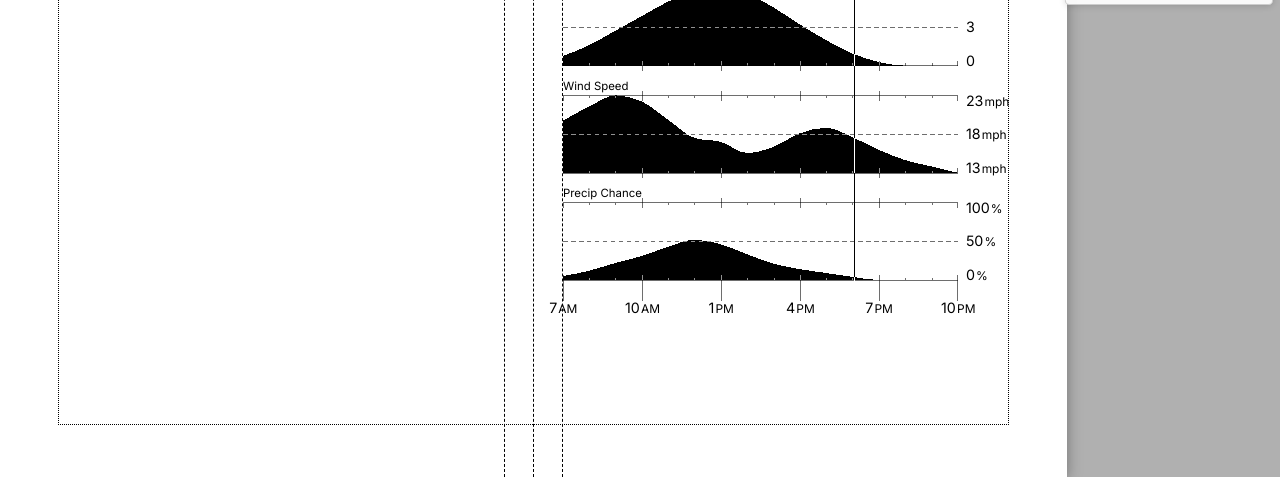
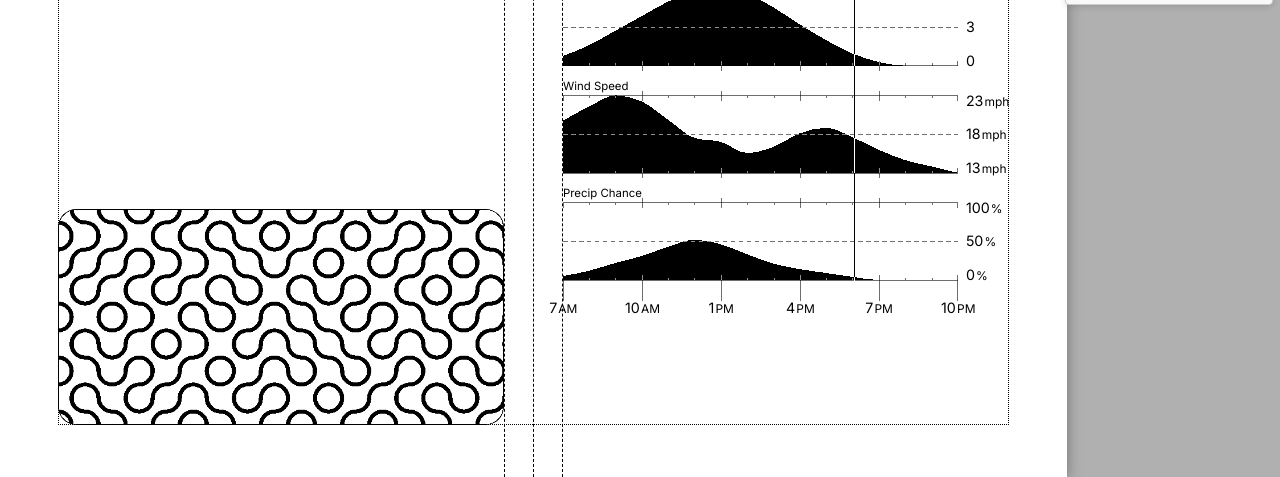
Before and after one commit to owenoclee/trmnl-dash, a plain HTML site: page dashboard.html in a window 1280 px wide. Shown: the part 323-800 px from the top of the page. Drawn offline with nearby package versions, Linux system fonts and the light colour scheme.

Commit message:
feat: draw a 1-bit Truchet pattern when no photo is available
When the server has no photo to serve (debug mode, empty photos dir,
failed image load, or opening dashboard.html from disk) the slot would
sit empty. Fill it with a generative Truchet arc maze instead: each tile
draws one of two quarter-circle arc pairs whose ends meet at edge
midpoints, so strokes join across tiles into one continuous flow. Grid
density, stroke weight and per-tile orientation are randomised, so it's a
fresh pattern each render; hard-thresholded at the end to stay truly 1-bit.

```diff
--- a/dashboard.html
+++ b/dashboard.html
@@ -764,6 +764,68 @@
         ctx.putImageData(imgData, 0, 0);
       }
 
+      // Generative fallback art — when the server has no photo (debug mode, or
+      // opening dashboard.html straight from disk) the slot would sit empty, so
+      // fill it with a 1-bit Truchet pattern instead. Each tile draws one of two
+      // pairs of quarter-circle arcs; every arc end lands on an edge midpoint, so
+      // strokes always join across tiles into one continuous flowing maze. Grid
+      // density, stroke weight and per-tile orientation are randomised, so it's a
+      // different pattern on every render. Black on white to stay light under the
+      // airy calendar above it; thresholded at the end to keep it truly 1-bit.
+      function paintTruchet(canvas) {
+        const w = canvas.clientWidth, h = canvas.clientHeight;
+        if (!w || !h) return;
+        canvas.width = w; canvas.height = h;
+        const ctx = canvas.getContext('2d');
+        ctx.fillStyle = '#fff';
+        ctx.fillRect(0, 0, w, h);
+
+        // Square-ish tiles sized off the short edge, so the slot's aspect doesn't
+        // skew them. 6–9 rows → a comfortably legible density on the panel.
+        const rows = 6 + Math.floor(Math.random() * 4);
+        const s = h / rows;
+        const cols = Math.ceil(w / s);
+        const m = s / 2;                          // edge-midpoint offset / arc radius
+        const HALF = Math.PI / 2;
+
+        ctx.strokeStyle = '#000';
+        ctx.lineCap = 'round';
+        ctx.lineWidth = Math.max(2, s * (0.10 + Math.random() * 0.06));
+
+        const arc = (cx, cy, a0) => {ctx.beginPath(); ctx.arc(cx, cy, m, a0, a0 + HALF); ctx.stroke();};
+        for (let r = 0; r < rows; r++) for (let c = 0; c < cols; c++) {
+          const x = c * s, y = r * s;
+          if (Math.random() < 0.5) {             // arcs in the TL + BR corners
+            arc(x, y, 0);
+            arc(x + s, y + s, Math.PI);
+          } else {                               // arcs in the TR + BL corners
+            arc(x + s, y, HALF);
+            arc(x, y + s, 3 * HALF);
+          }
+        }
+
+        // Frame the panel (rounded to match the calendar grid / photo slot; the
+        // canvas's CSS border-radius clips the corners to suit).
+        ctx.lineWidth = 2;
+        ctx.beginPath();
+        ctx.roundRect(1, 1, w - 2, h - 2, 30);
+        ctx.stroke();
+
+        // Hard threshold → pure black/white, dropping the arcs' anti-aliased grays.
+        const im = ctx.getImageData(0, 0, w, h), d = im.data;
+        for (let i = 0; i < d.length; i += 4) {
+          const v = (0.299 * d[i] + 0.587 * d[i + 1] + 0.114 * d[i + 2]) < 128 ? 0 : 255;
+          d[i] = d[i + 1] = d[i + 2] = v; d[i + 3] = 255;
+        }
+        ctx.putImageData(im, 0, 0);
+      }
+
+      const paintFallback = () => {
+        try {paintTruchet(document.getElementById('photo-canvas'));}
+        catch (e) {console.error('fallback art failed', e);}
+        requestAnimationFrame(renderDone);
+      };
+
       if (PHOTOS.length) {
         const img = new Image();
         img.crossOrigin = 'anonymous';     // CORS-clean so getImageData isn't tainted
@@ -772,10 +834,10 @@
           catch (e) {console.error('dither failed', e);}
           requestAnimationFrame(renderDone);   // ensure the canvas paints before capture
         };
-        img.onerror = () => {console.error('photo load failed', img.src); renderDone();};
+        img.onerror = () => {console.error('photo load failed', img.src); paintFallback();};
         img.src = PHOTOS[0];   // the server chooses which photo (per --photo-strategy)
       } else {
-        renderDone();
+        paintFallback();
       }
 
       // ---------------------------------------------------------------------------
```
